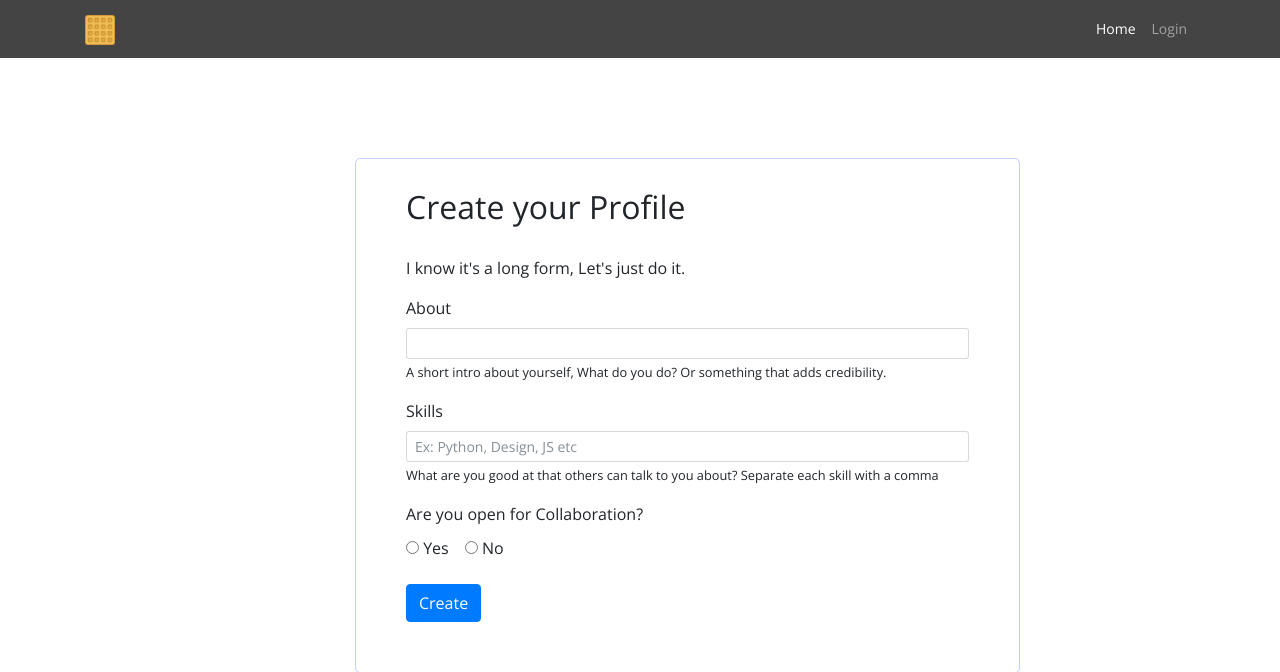
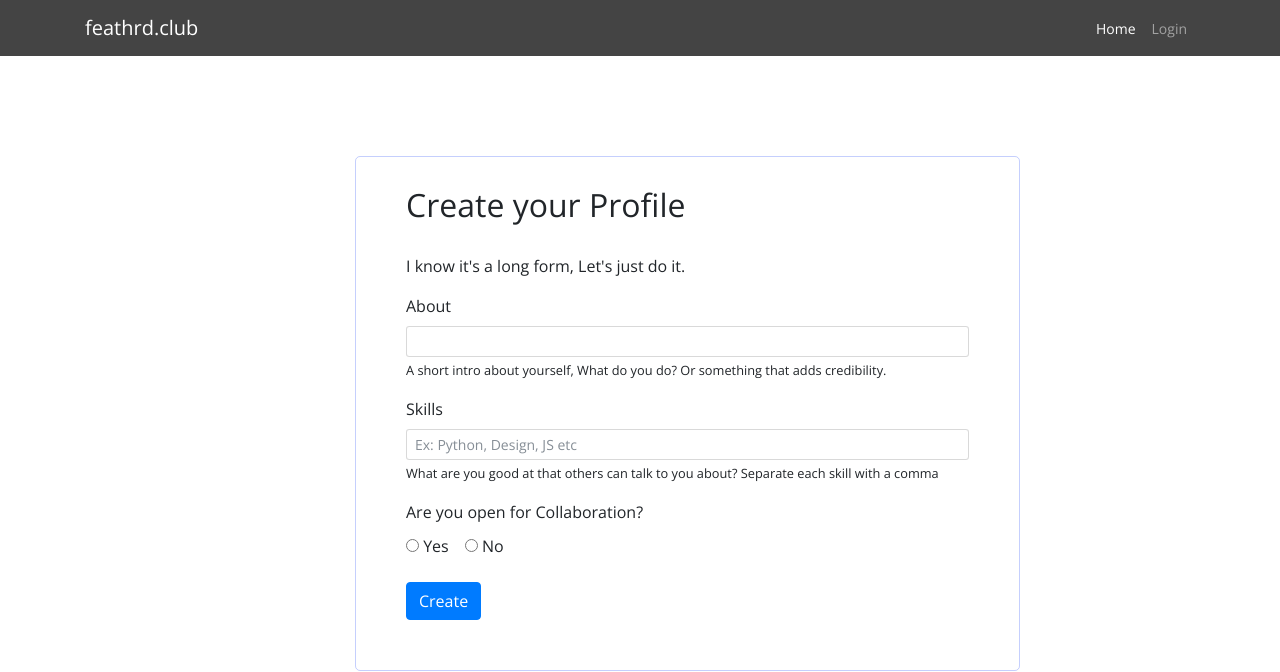
Before and after one commit to heyvidy/feathrdnetwork, a Django app: page /post/create/ in a window 1280 px wide. Shown: the top 672 px of the page. Run offline with Django 3.2, Linux system fonts and the light colour scheme; parts of the project's set-up code (start-up, migrations or seed data) failed here and were passed over; some libraries are stand-ins or nearby versions; some web fonts are replaced.

Commit message:
Change the nav-brand

```diff
--- a/templates/base.html
+++ b/templates/base.html
@@ -61,7 +61,7 @@
 <body>
       <nav class="navbar navbar-expand-sm navbar-dark   pull-xs-right" style="background-color: #444444; font-size:14px;">
         <div class="container">
-        <a class="navbar-brand" href="/"><img src="{% static 'waffle.png' %}" style="height:30px" /></a>
+        <a class="navbar-brand" href="/">feathrd.club</a>
         <button class="navbar-toggler" type="button" data-toggle="collapse" data-target="#navbarText" aria-controls="navbarText" aria-expanded="false" aria-label="Toggle navigation">
           <span class="navbar-toggler-icon"></span>
         </button>
```
